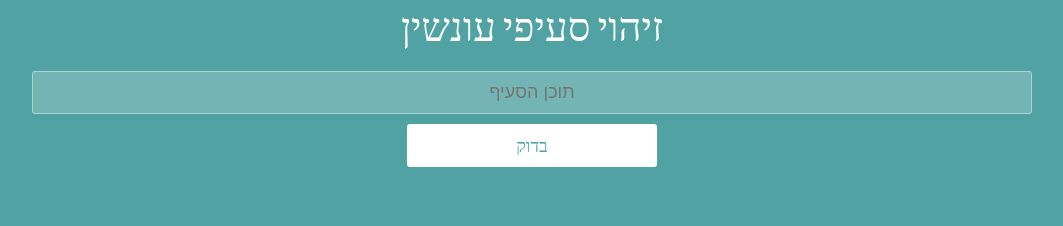
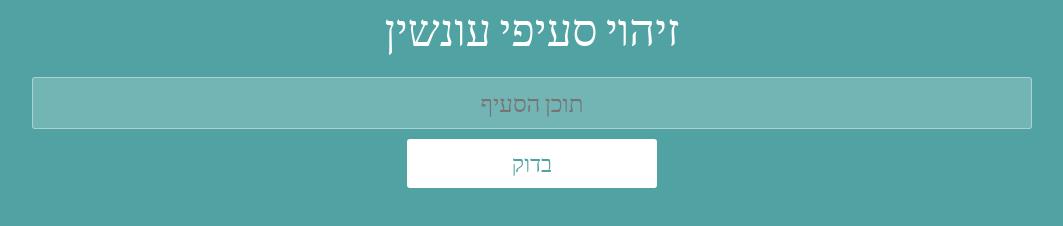
Before and after one commit to danadvo/penal-law-recognizer, a website: page index.html in a window 1280 px wide. Shown: the whole page, without its empty margins (108-1171 px from the left). Drawn offline with Linux system fonts and the light colour scheme.

Commit message:
Visual changes

```diff
--- a/public/css/styles.css
+++ b/public/css/styles.css
@@ -22,7 +22,7 @@
   }
 
   h1 {
-    font-size: 40px;
+    font-size: 45px;
     font-weight: 200;
     margin-bottom: 20px;
 
@@ -33,12 +33,11 @@
     background-color: rgba(252, 252, 252, 0.2);
     width: 1000px;
     border-radius: 3px;
-    font-family: "Source Sans Pro", sans-serif;
     padding: 10px 15px;
     margin: 0 auto 10px auto;
     display: block;
     text-align: center;
-    font-size: 18px;
+    font-size: 24px;
     color: white;
     font-weight: 300;
   }
@@ -52,5 +51,5 @@
     color: #50a3a2;
     border-radius: 3px;
     width: 250px;
-    font-size: 18px;
+    font-size: 23px;
   }
```
